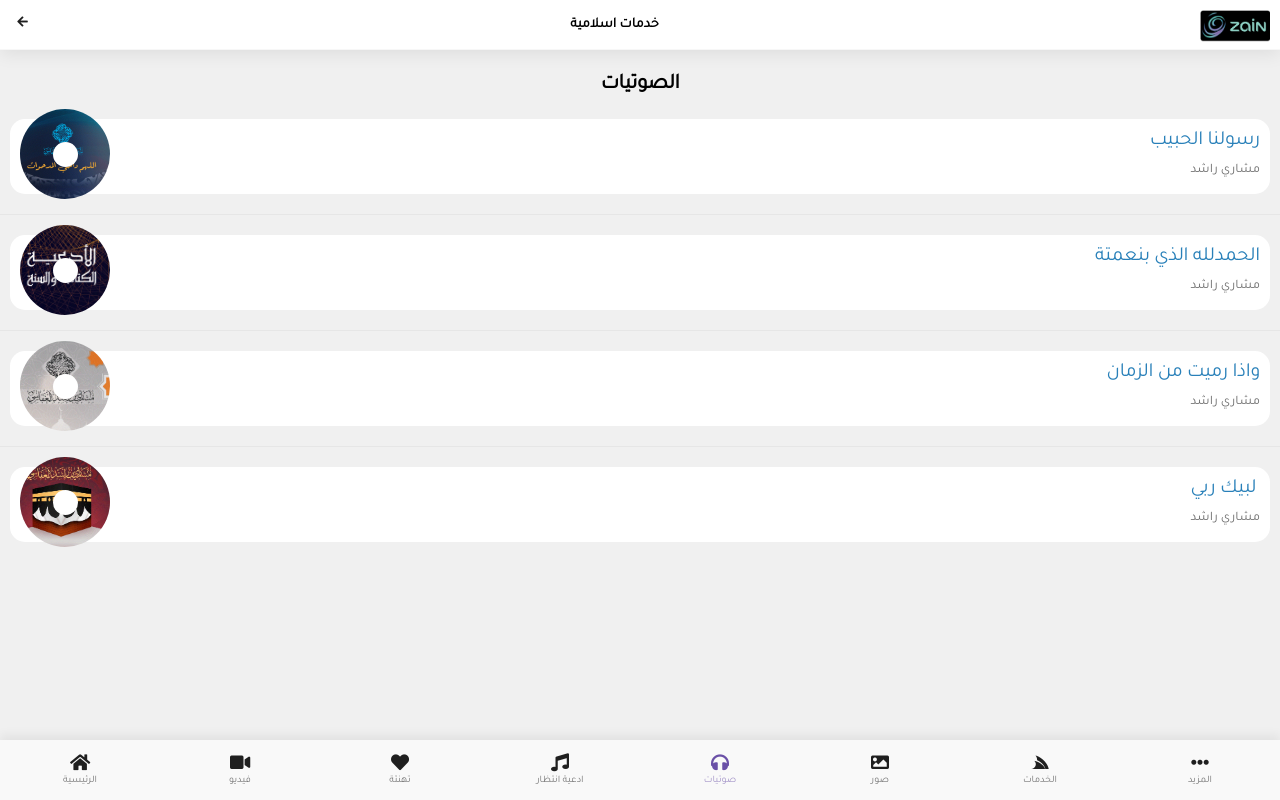
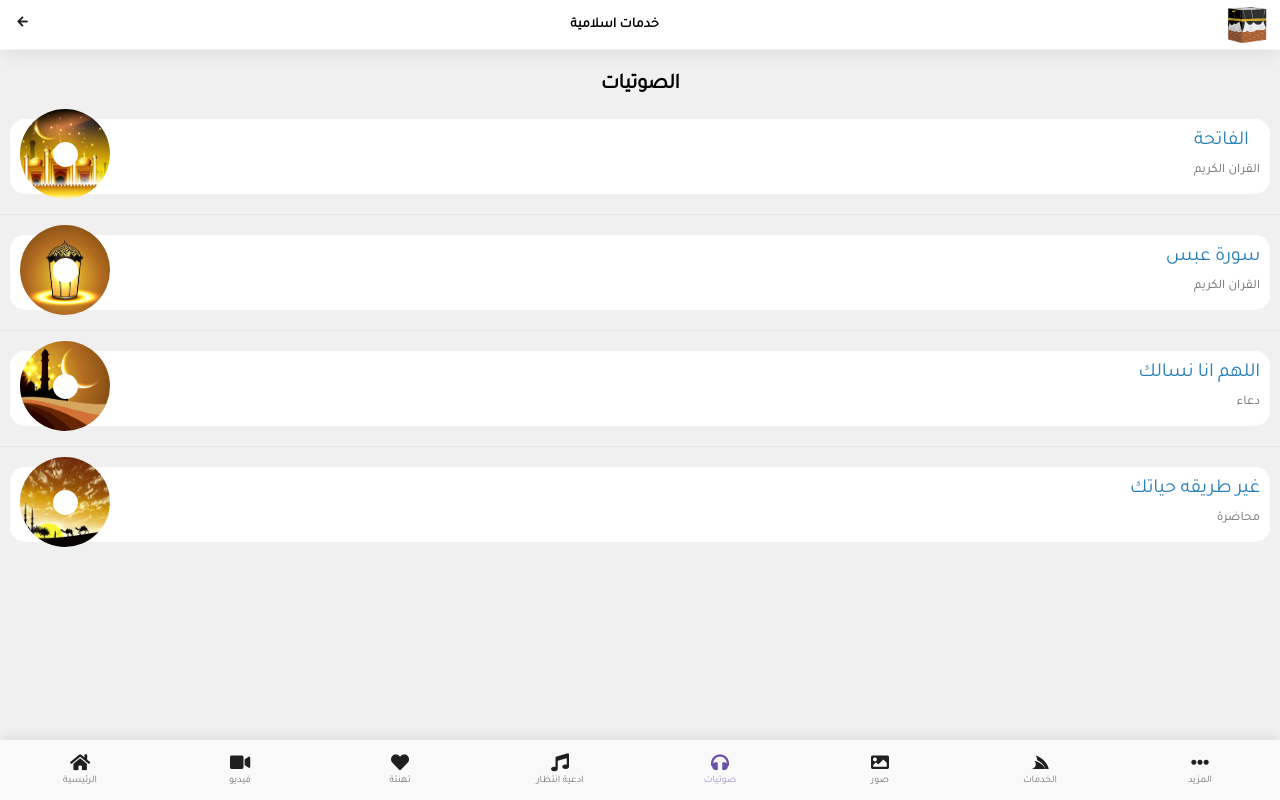
Before and after one commit to aboelwafa0111/islamic_services, a PHP site: page /all_audios.php in a window 1280 px wide. Run offline with PHP 8.4, Linux system fonts and the light colour scheme; some web fonts are replaced.

Commit message:
add new audios

```diff
--- a/all_audios.php
+++ b/all_audios.php
@@ -20,8 +20,8 @@
       </div>
     </div>
     <div class="title_player">
-      <h3>رسولنا الحبيب</h3>
-      <p>مشاري راشد</p>
+      <h3>الفاتحة</h3>
+      <p>القران الكريم</p>
      </div>
   </div>
 </div>
@@ -36,8 +36,8 @@
       </div>
     </div>
     <div class="title_player">
-      <h3>الحمدلله الذي بنعمتة</h3>
-      <p>مشاري راشد</p>
+      <h3>سورة عبس</h3>
+      <p>القران الكريم</p>
      </div>
   </div>
 </div>
@@ -52,8 +52,8 @@
       </div>
     </div>
     <div class="title_player">
-      <h3>واذا رميت من الزمان</h3>
-      <p>مشاري راشد</p>
+      <h3>اللهم انا نسالك</h3>
+      <p>دعاء</p>
      </div>
   </div>
 </div>
@@ -68,8 +68,8 @@
       </div>
     </div>
     <div class="title_player">
-      <h3>لبيك ربي</h3>
-      <p>مشاري راشد</p>
+      <h3>غير طريقه حياتك</h3>
+      <p>محاضرة</p>
      </div>
   </div>
 </div>
--- a/all_videos.php
+++ b/all_videos.php
@@ -40,7 +40,7 @@
 <div class="content-boxed content-boxed-full">
 <a data-height="175" class="default-link caption bottom-0" href="single_video_3.php">
 <div class="caption-bottom">
-<h1 class="color-white center-text bolder bottom-20">الشيخ عمر عبد الكافي</h1>
+<h1 class="color-white center-text bolder bottom-20">ثلث لطعامك</h1>
 </div>
 <i class="fas fa-play"></i>
 <div class="caption-overlay bg-black opacity-80"></div>
@@ -52,7 +52,7 @@
 <div class="content-boxed content-boxed-full">
 <a data-height="175" class="default-link caption bottom-0" href="single_video_4.php">
 <div class="caption-bottom">
-<h1 class="color-white center-text bolder bottom-20">الشيخ زغلول النجار</h1>
+<h1 class="color-white center-text bolder bottom-20">القصص الحق</h1>
 </div>
 <i class="fas fa-play"></i>
 <div class="caption-overlay bg-black opacity-80"></div>
--- a/scripts/player.js
+++ b/scripts/player.js
@@ -1,31 +1,31 @@
 const tracks = [
   {
     id: '1',
-    title: 'لبيك ربي',
-    artist: 'مشاري راشد',
-    src: 'audio/4.mp3',
-    cover: 'audio/4.jpg'
-  },
-  {
-    id: '2',
-    title: 'رسولنا الحبيب',
-    artist: 'مشاري راشد',
+    title: 'الفاتحة',
+    artist: 'القران الكريم',
     src: 'audio/1.mp3',
     cover: 'audio/1.jpg'
   },
   {
-    id: '3',
-    title: 'الحمدلله الذي بنعمتة',
-    artist: 'مشاري راشد',
+    id: '2',
+    title: 'سورة عبس',
+    artist: 'القران الكريم',
     src: 'audio/2.mp3',
     cover: 'audio/2.jpg'
   },
   {
-    id: '4',
-    title: 'اذا رميت من الزمان',
-    artist: 'مشاري راشد',
+    id: '3',
+    title: 'اللهم انا نسالك',
+    artist: 'دعاء',
     src: 'audio/3.mp3',
     cover: 'audio/3.jpg'
+  },
+  {
+    id: '4',
+    title: 'غير طريقه حياتك',
+    artist: 'محاضرة',
+    src: 'audio/4.mp3',
+    cover: 'audio/4.jpg'
   }
 ];
 const player = document.querySelector('.player');
--- a/single_video_3.php
+++ b/single_video_3.php
@@ -10,7 +10,7 @@
 </div>
 <!-- ===================== header ========================= -->
 <div class="page-content header-clear-small">
-<div class="title"><h2>الشيخ عمر عبد الكافي</h2></div>
+<div class="title"><h2>ثلث لطعامك</h2></div>
 <div class="divider"></div>
 <video width="100%" controls>
   <source src="videos/3.mp4" type="video/mp4">
--- a/single_video_4.php
+++ b/single_video_4.php
@@ -10,7 +10,7 @@
 </div>
 <!-- ===================== header ========================= -->
 <div class="page-content header-clear-small">
-<div class="title"><h2>الشيخ زغلول النجار</h2></div>
+<div class="title"><h2>القصص الحق</h2></div>
 <div class="divider"></div>
 <video width="100%" controls>
   <source src="videos/4.mp4" type="video/mp4">
--- a/styles/custom.css
+++ b/styles/custom.css
@@ -47,9 +47,9 @@ font-family: 'Tajawal', sans-serif;
 }
 
 .logo img {
-	  width: 70px;
+    width: 60px;
     float: right;
-    margin: 10px 10px;
+    margin: -7px 3px;
 }
 
 .header-logo-center .header-title {
@@ -354,3 +354,177 @@ video {
 #menu-services {
   height: 440px !important;
 }
+
+
+
+
+
+
+
+
+.hs-wrapper{
+  width: 333px;
+  height: 500px;
+  position: relative;
+  margin: 0 auto;
+  overflow: hidden;
+  box-shadow: 1px 1px 2px rgba(0,0,0,0.5);
+}
+.hs-wrapper img{
+  top: 0px;
+  left: 0px;
+  position: absolute;
+  -webkit-animation: showMe 0.8s linear infinite 0s forwards;
+  -moz-animation: showMe 0.8s linear infinite 0s forwards;
+  -o-animation: showMe 0.8s linear infinite 0s forwards;
+  -ms-animation: showMe 0.8s linear infinite 0s forwards;
+  animation: showMe 0.8s linear infinite 0s forwards;
+  -webkit-animation-play-state: paused;
+  -moz-animation-play-state: paused;
+  -o-animation-play-state: paused;
+  -ms-animation-play-state: paused;
+  animation-play-state: paused;
+}
+.hs-wrapper img:nth-child(1){
+  z-index: 9;
+}
+.hs-wrapper img:nth-child(2){
+    -webkit-animation-delay: 0.1s;
+  -moz-animation-delay: 0.1s;
+  -o-animation-delay: 0.1s;
+  -ms-animation-delay: 0.1s;
+  animation-delay: 0.1s;
+  z-index: 8;
+}
+.hs-wrapper img:nth-child(3){
+    -webkit-animation-delay: 0.2s;
+  -moz-animation-delay: 0.2s;
+  -o-animation-delay: 0.2s;
+  -ms-animation-delay: 0.2s;
+  animation-delay: 0.2s;
+  z-index: 7;
+}
+.hs-wrapper img:nth-child(4){
+    -webkit-animation-delay: 0.3s;
+  -moz-animation-delay: 0.3s;
+  -o-animation-delay: 0.3s;
+  -ms-animation-delay: 0.3s;
+  animation-delay: 0.3s;
+  z-index: 6;
+}
+.hs-wrapper img:nth-child(5){
+    -webkit-animation-delay: 0.4s;
+  -moz-animation-delay: 0.4s;
+  -o-animation-delay: 0.4s;
+  -ms-animation-delay: 0.4s;
+  animation-delay: 0.4s;
+  z-index: 5;
+}
+.hs-wrapper img:nth-child(6){
+    -webkit-animation-delay: 0.5s;
+  -moz-animation-delay: 0.5s;
+  -o-animation-delay: 0.5s;
+  -ms-animation-delay: 0.5s;
+  animation-delay: 0.5s;
+  z-index: 4;
+}
+.hs-wrapper img:nth-child(7){
+    -webkit-animation-delay: 0.6s;
+  -moz-animation-delay: 0.6s;
+  -o-animation-delay: 0.6s;
+  -ms-nimation-delay: 0.6s;
+  animation-delay: 0.6s;
+  z-index: 3;
+}
+.hs-wrapper img:nth-child(8){
+    -webkit-animation-delay: 0.7s;
+  -moz-animation-delay: 0.7s;
+  -o-animation-delay: 0.7s;
+  -ms-animation-delay: 0.7s;
+  animation-delay: 0.7s;
+  z-index: 2;
+}
+.hs-wrapper:hover img{
+  -webkit-animation-play-state: running;
+  -moz-animation-play-state: running;
+  -o-animation-play-state: running;
+  -ms-animation-play-state: running;
+  animation-play-state: running;
+}
+.hs-overlay{
+  position: absolute;
+  width: 100%;
+  height: 100%;
+  opacity: 0;
+  z-index: 500;
+  background: rgba(0,0,0,0.6);
+  box-shadow: 0 0 0 0 rgba(255,255,255,0.3) inset;
+  pointer-events: none;
+  -webkit-transition: all 0.3s linear;
+  -moz-transition: all 0.3s linear;
+  -o-transition: all 0.3s linear;
+  -ms-transition: all 0.3s linear;
+  transition: all 0.3s linear;
+}
+.hs-overlay span{
+  display: block;
+  padding: 20px;
+  position: absolute;
+  width: 293px;
+  left: 20px;
+  top: 200px;
+  color: #fff;
+  -moz-box-sizing: border-box;
+  -webkit-box-sizing: border-box;
+  box-sizing: border-box;
+  font-size: 38px;
+  border-top: 1px solid rgba(255,255,255,0.3);
+  border-bottom: 1px solid rgba(255,255,255,0.3);
+  text-align: center;
+  pointer-events: none;
+  -webkit-touch-callout: none;
+  -webkit-user-select: none;
+  -khtml-user-select: none;
+  -moz-user-select: none;
+  -ms-user-select: none;
+  user-select: none;
+}
+.hs-wrapper:hover .hs-overlay{
+  opacity: 1;
+  box-shadow: 0 0 0 5px rgba(255,255,255,0.3) inset;
+}
+
+@-webkit-keyframes showMe {
+    0% { visibility: visible; z-index: 100; }
+  12.5% { visibility: visible; z-index: 100; }
+  25% { visibility: hidden; z-index: 0; }
+    100% { visibility: hidden; z-index: 0; }
+}
+
+@-moz-keyframes showMe {
+    0% { visibility: visible; z-index: 100; }
+  12.5% { visibility: visible; z-index: 100; }
+  25% { visibility: hidden; z-index: 0; }
+    100% { visibility: hidden; z-index: 0; }
+}
+
+@-o-keyframes showMe {
+    0% { visibility: visible; z-index: 100; }
+  12.5% { visibility: visible; z-index: 100; }
+  25% { visibility: hidden; z-index: 0; }
+    100% { visibility: hidden; z-index: 0; }
+}
+
+@-ms-keyframes showMe {
+    0% { visibility: visible; z-index: 100; }
+  12.5% { visibility: visible; z-index: 100; }
+  25% { visibility: hidden; z-index: 0; }
+    100% { visibility: hidden; z-index: 0; }
+}
+
+@keyframes showMe {
+    0% { visibility: visible; z-index: 100; }
+  12.5% { visibility: visible; z-index: 100; }
+  25% { visibility: hidden; z-index: 0; }
+    100% { visibility: hidden; z-index: 0; }
+}
```
Also changed, not shown: all_rbts.php (+8 -8 lines), home.php (+4 -4 lines), single_audio.php (+5 -5 lines), audio/1.jpg, audio/2.jpg, audio/3.jpg, audio/4.jpg, images/logo.png, 4 other files.
